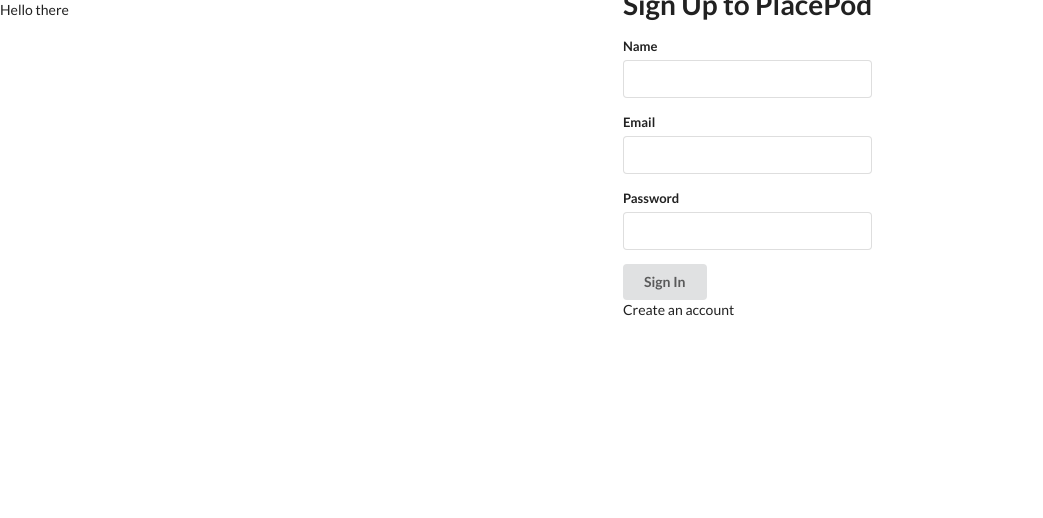
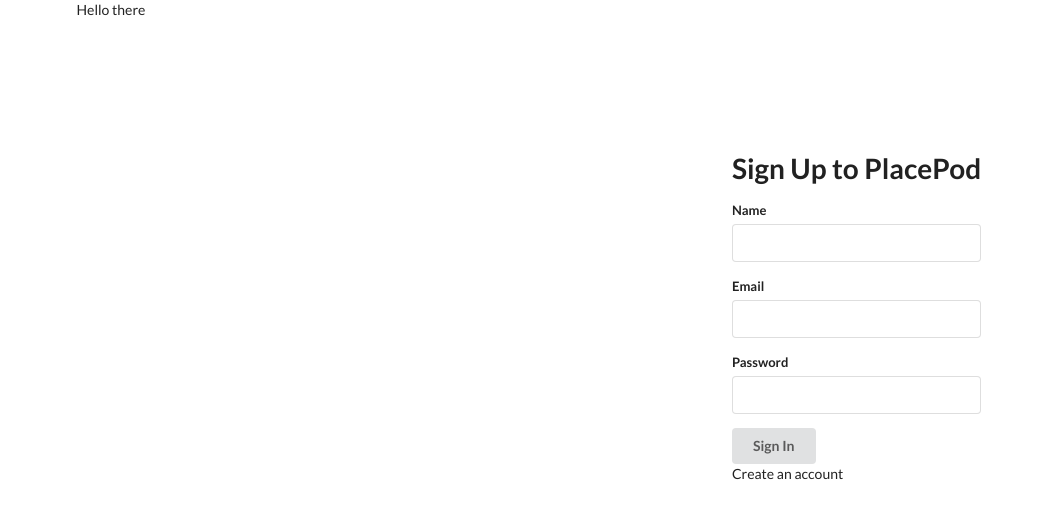
Before and after one commit to Connect-3/PlacePod, a React (Create React App) app in the folder placepod/: page / in a window 1280 px wide. Shown: the top 518 px of the page, without its empty margins (0-1043 px from the left). Built offline with nearby package versions, Linux system fonts and the light colour scheme.

Commit message:
login form positioning

```diff
--- a/placepod/src/components/IntroPage/InputType.js
+++ b/placepod/src/components/IntroPage/InputType.js
@@ -1,8 +1,9 @@
 import React from 'react';
+import './IntroPage.css';
 
-const InputType = ({ label, type,val,setVal}) => {
+const InputType = ({ label, type, val, setVal }) => {
   return (
-    <div className="ui field">
+    <div className="ui field ">
       <label>{label}</label>
       <input
         type={type}
--- a/placepod/src/components/IntroPage/IntroPage.css
+++ b/placepod/src/components/IntroPage/IntroPage.css
@@ -0,0 +1,9 @@
+.login-form {
+  display: flex;
+  justify-content: center;
+  padding: 150px 0;
+}
+
+input {
+    color: red;
+}
--- a/placepod/src/components/IntroPage/IntroPage.js
+++ b/placepod/src/components/IntroPage/IntroPage.js
@@ -1,15 +1,17 @@
-import React from "react";
-import Login from "./Login";
+import React from 'react';
+import Login from './Login';
+import './IntroPage.css';
 
-const IntroPage = ()=>{
-    return (
-        <div className="ui grid">
-            <div className="six wide column">Hello there</div>
-            <div className="ten wide column"><Login /></div>
-            <div></div>
-        </div>
-    )
-}
+const IntroPage = () => {
+  return (
+    <div className="ui grid container">
+      <div className="six wide column">Hello there</div>
+      <div className="ten wide column">
+        <Login />
+      </div>
+      <div></div>
+    </div>
+  );
+};
 
-
-export default IntroPage
+export default IntroPage;
--- a/placepod/src/components/IntroPage/Login.js
+++ b/placepod/src/components/IntroPage/Login.js
@@ -1,4 +1,3 @@
-import { Container } from '@material-ui/core';
 import React, { useState } from 'react';
 import InputType from './InputType';
 
@@ -17,7 +16,7 @@
   };
 
   return (
-    <div className="ui page grid">
+    <div className="login-form">
       <form className="ui form">
         <h1>Sign Up to PlacePod</h1>
         {!logIn && (
@@ -62,8 +61,7 @@
         {logIn ? <p> Already have an account?</p> : <p>Create an account</p>}
       </div>
       </form>
-
-    </div>
+      </div>
   );
 };
 
```
